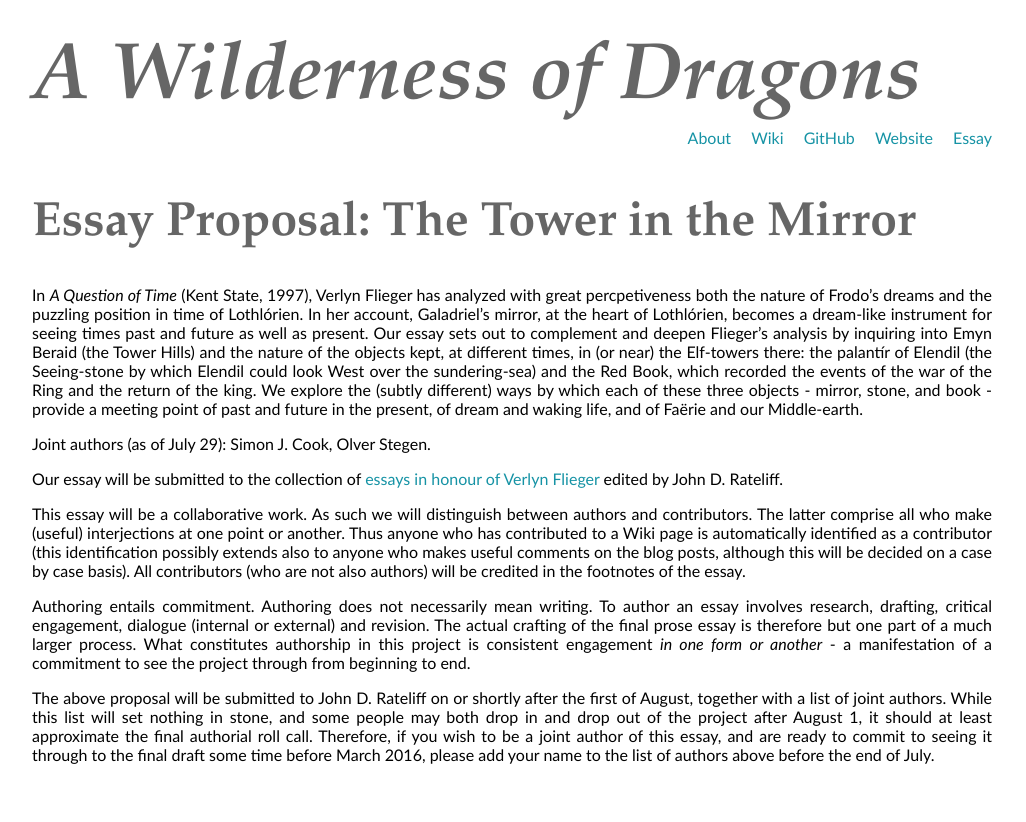
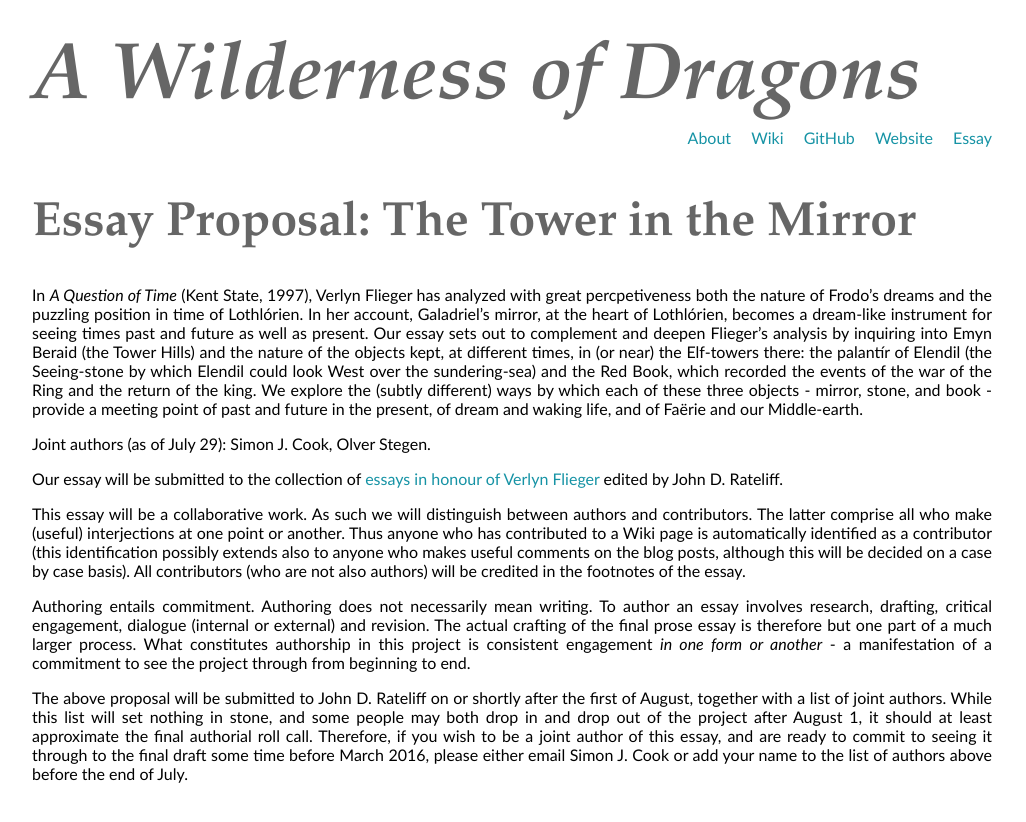
Before and after one commit to uoou/AWildernessOfDragons, a Jekyll site: the page built from essay.md, in a window 1280 px wide. Shown: the top 822 px of the page, without its empty margins (0-1026 px from the left). Built offline with Jekyll 4.4.1, drawn with Linux system fonts in a browser that asks for light colours; Markdown is read by kramdown in place of the engine named in the settings.

Commit message:
Update essay.md

```diff
--- a/essay.md
+++ b/essay.md
@@ -12,4 +12,4 @@ This essay will be a collaborative work. As such we will distinguish between aut
 
 Authoring entails commitment. Authoring does not necessarily mean writing. To author an essay involves research, drafting, critical engagement, dialogue (internal or external) and revision. The actual crafting of the final prose essay is therefore but one part of a much larger process. What constitutes authorship in this project is consistent engagement *in one form or another* - a manifestation of a commitment to see the project through from beginning to end.
 
-The above proposal will be submitted to John D. Rateliff on or shortly after the first of August, together with a list of joint authors. While this list will set nothing in stone, and some people may both drop in and drop out of the project after August 1, it should at least approximate the final authorial roll call. Therefore, if you wish to be a joint author of this essay, and are ready to commit to seeing it through to the final draft some time before March 2016, please add your name to the list of authors above before the end of July.
+The above proposal will be submitted to John D. Rateliff on or shortly after the first of August, together with a list of joint authors. While this list will set nothing in stone, and some people may both drop in and drop out of the project after August 1, it should at least approximate the final authorial roll call. Therefore, if you wish to be a joint author of this essay, and are ready to commit to seeing it through to the final draft some time before March 2016, please either email Simon J. Cook or add your name to the list of authors above before the end of July.
```
